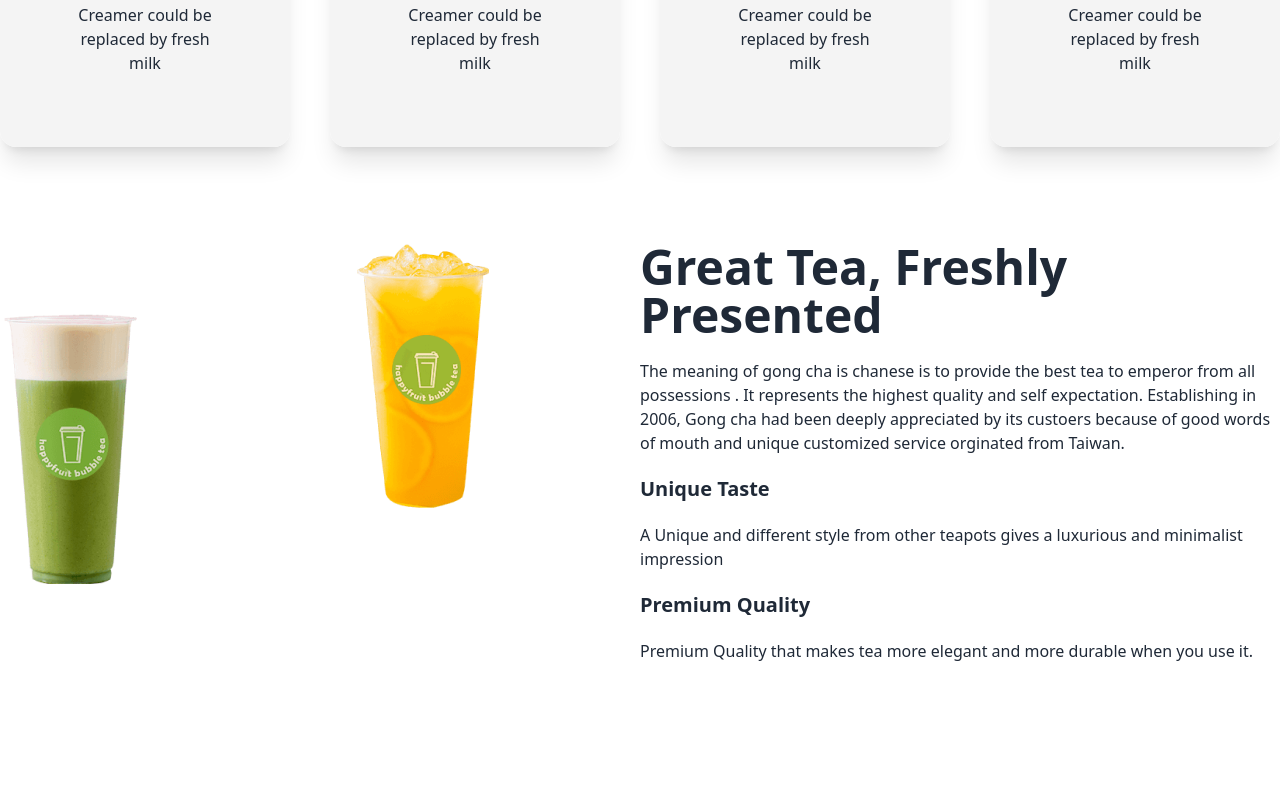
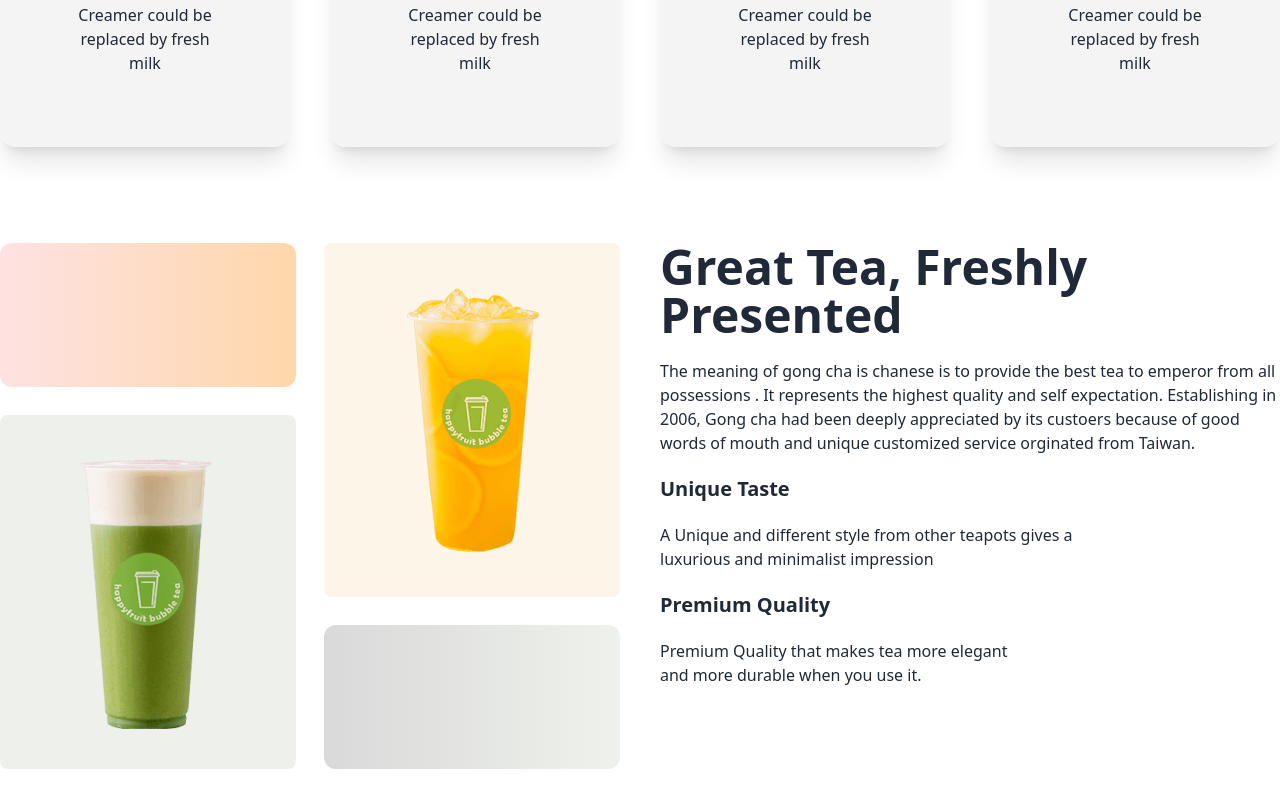
Before and after one commit to bdjahid/Tea-house-daisyUI, a plain HTML site: page index.html in a window 1280 px wide. Shown: the part 966-1773 px from the top of the page. Before the commit the page ends 1725 px from the top, so only its background shows below. Drawn offline with nearby package versions, Linux system fonts and the light colour scheme; files whose address does not match are found by name.

Commit message:
Great Tea

```diff
--- a/index.html
+++ b/index.html
@@ -98,16 +98,16 @@
         </section>
 
         <!-- Great Tea, Freshly Presented -->
-        <section class="my-24 flex flex-col lg:flex-row">
+        <section class="my-24 flex gap-10 flex-col lg:flex-row">
             <div class="grid gap-7 grid-cols-1 md:grid-cols-2 flex-1">
-                <div></div>
-                <div class="row-span-2">
+                <div class="rounded-xl h-36 bg-gradient-to-r from-red-100 to-orange-200"></div>
+                <div class="row-span-2 bg-[#E6A6231A] rounded-lg flex justify-center items-center py-10">
                     <img src="images/fresh-1.png" alt="">
                 </div>
-                <div class="row-span-2">
+                <div class="row-span-2 bg-[#57763919] rounded-lg flex justify-center items-center py-10">
                     <img src="images/fresh-2.png" alt="">
                 </div>
-                <div></div>
+                <div class="rounded-xl h-36 bg-gradient-to-r from-[#D9D9D9] to-[#57763919]"></div>
             </div>
             <div class="space-y-5 flex-1">
                 <h2 class="text-5xl font-extrabold">Great Tea, Freshly <br> Presented</h2>
@@ -116,9 +116,9 @@
                     appreciated by its custoers because of good words of mouth and unique customized service orginated
                     from Taiwan.</p>
                 <h4 class="text-xl font-extrabold">Unique Taste</h4>
-                <p>A Unique and different style from other teapots gives a luxurious and minimalist impression</p>
+                <p>A Unique and different style from other teapots gives a <br>luxurious and minimalist impression</p>
                 <h4 class="text-xl font-extrabold">Premium Quality</h4>
-                <p>Premium Quality that makes tea more elegant and more durable when you use it.</p>
+                <p>Premium Quality that makes tea more elegant <br> and more durable when you use it.</p>
             </div>
         </section>
     </main>
```
